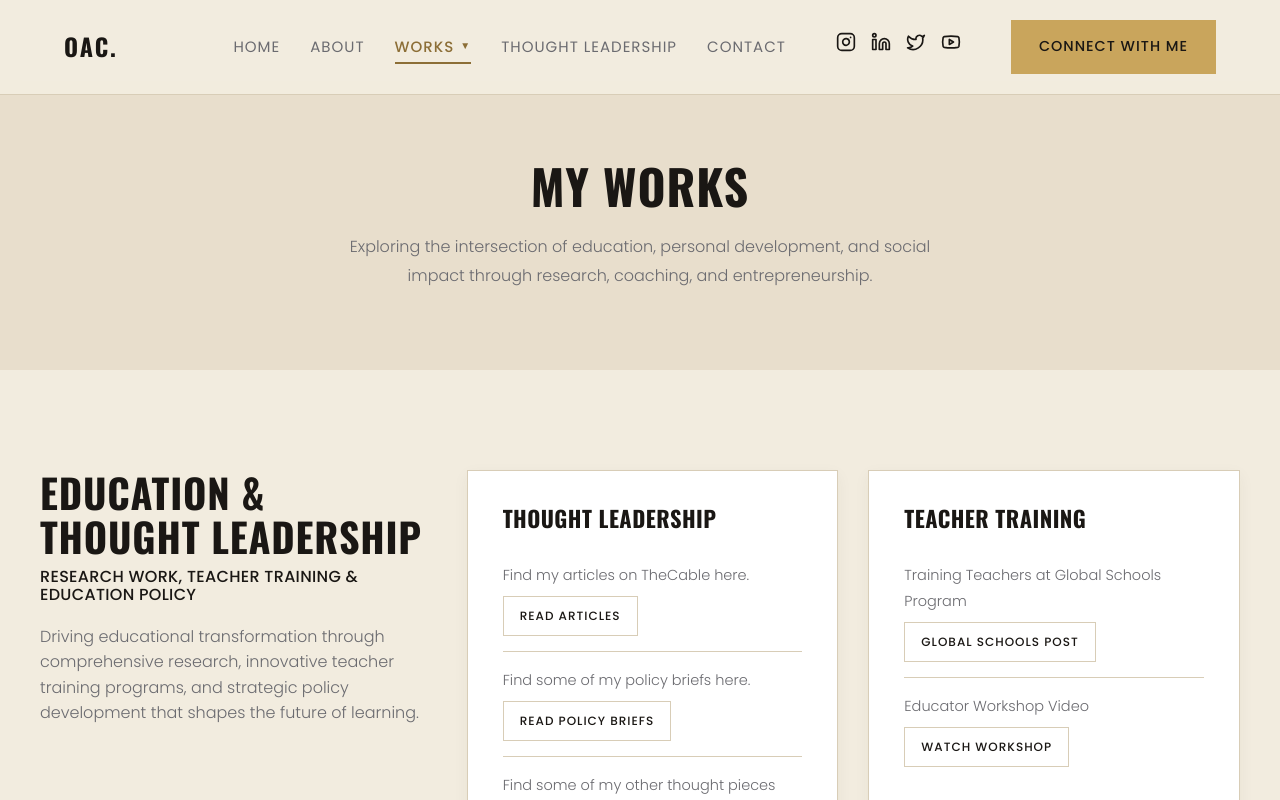
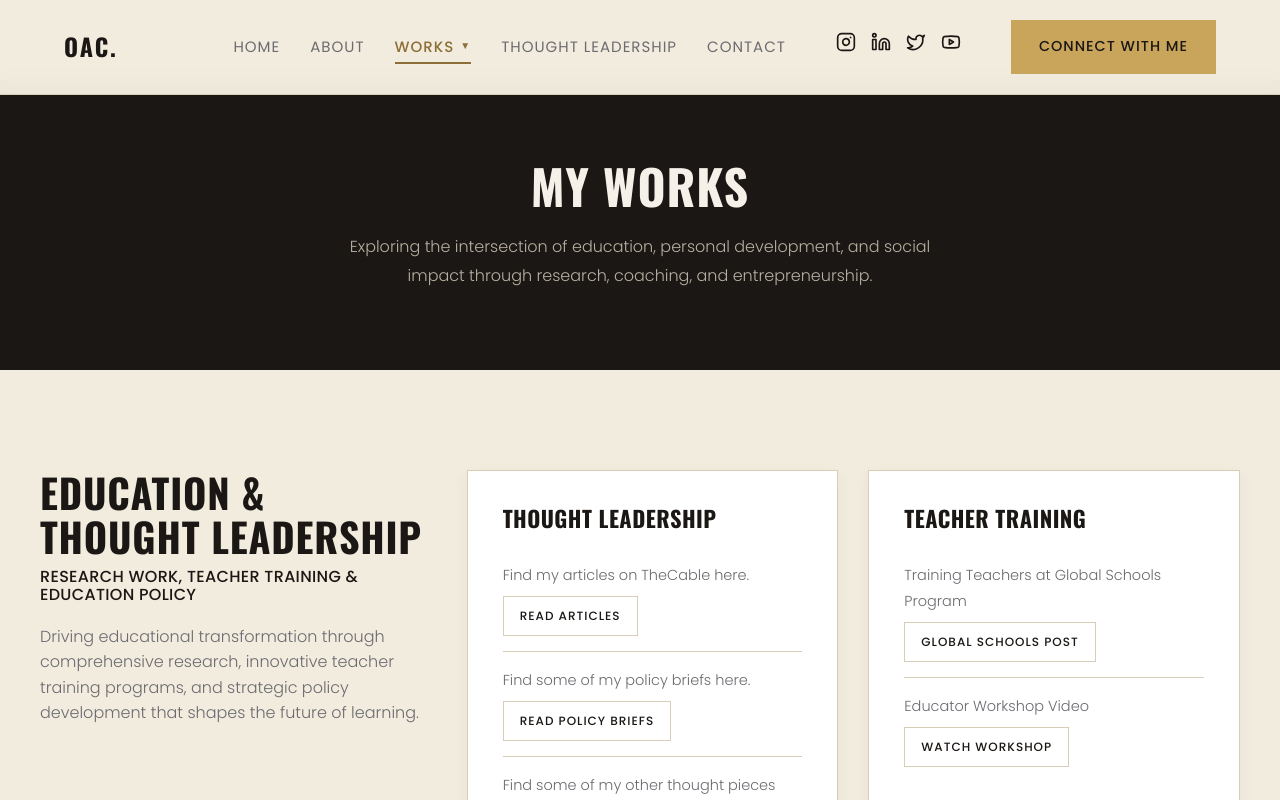
Before and after one commit to JTMax1/oajilorechukwuemeka, a React (Vite) app: page /works in a window 1280 px wide. Shown: the top 800 px of the page. Built offline with nearby package versions, Linux system fonts and the light colour scheme.

Commit message:
style: update Works page header background and text colors for dark theme consistency

```diff
--- a/src/pages/Works.jsx
+++ b/src/pages/Works.jsx
@@ -16,10 +16,10 @@ const Works = () => {
     return (
         <div className="fade-in">
             {/* Header Section */}
-            <div style={{ backgroundColor: 'var(--color-paper-deep)', padding: '80px 0', textAlign: 'center' }}>
+            <div style={{ backgroundColor: 'var(--color-ink-deep)', padding: '80px 0', textAlign: 'center' }}>
                 <div className="container">
-                    <h1 style={{ fontSize: '3rem', marginBottom: '20px' }}>MY WORKS</h1>
-                    <p style={{ maxWidth: '600px', margin: '0 auto', color: 'var(--color-ink-muted)' }}>
+                    <h1 style={{ fontSize: '3rem', marginBottom: '20px', color: 'var(--color-cream-on-dark)'  }}>MY WORKS</h1>
+                    <p style={{ maxWidth: '600px', margin: '0 auto', color: 'var(--color-cream-muted)' }}>
                         Exploring the intersection of education, personal development, and social impact through research, coaching, and entrepreneurship.
                     </p>
                 </div>
```
